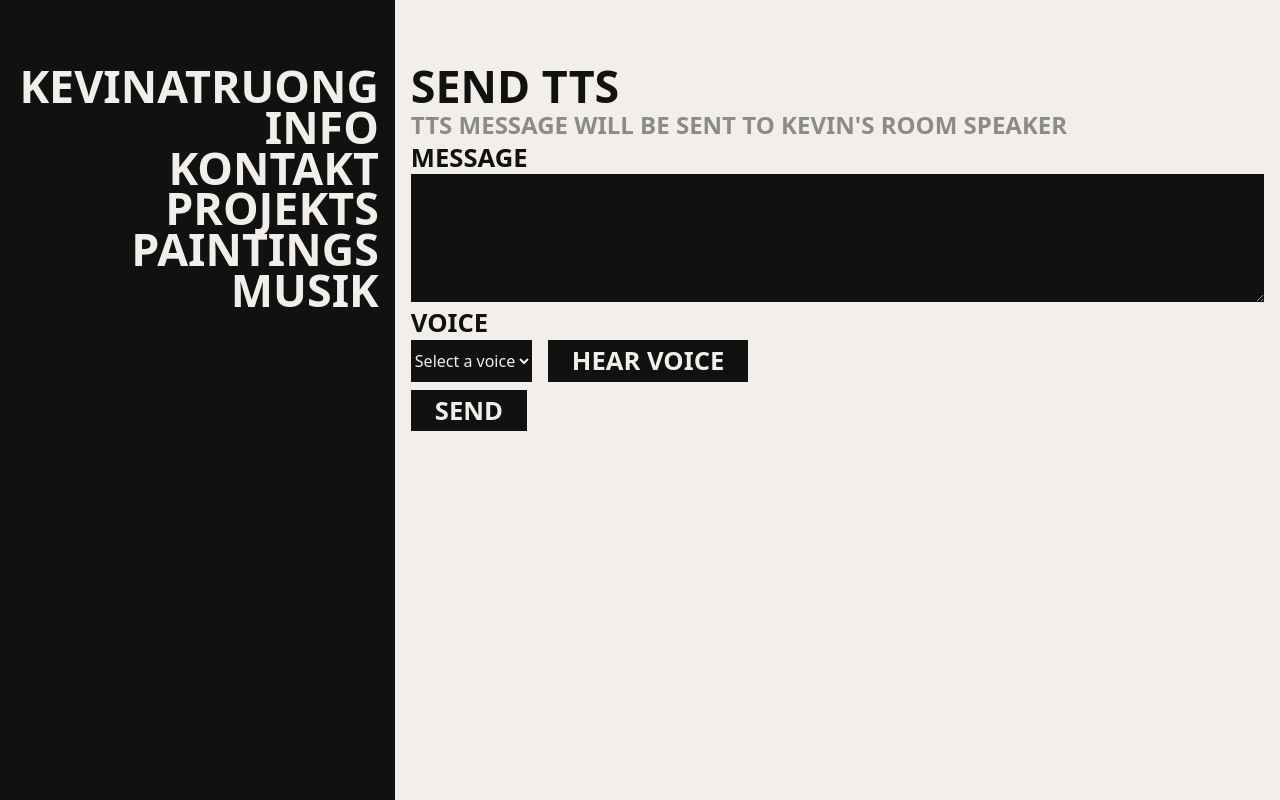
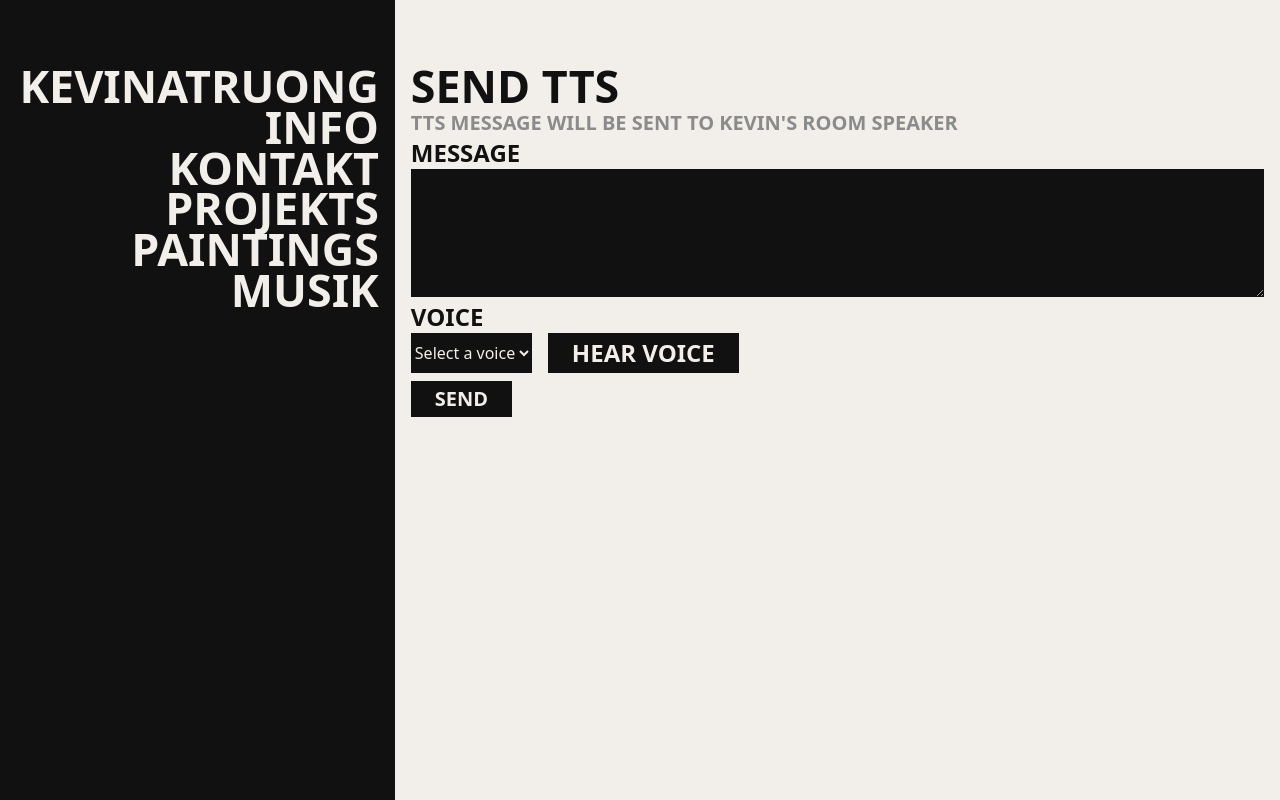
Before and after one commit to truongakevin/truongak-astro-portfolio, an Astro site: page /tts in a window 1280 px wide. Built offline with nearby package versions, Linux system fonts and the light colour scheme; Astro itself is replaced by a stand-in of ours; no server answers.

Commit message:
size changes

```diff
--- a/src/pages/projects.astro
+++ b/src/pages/projects.astro
@@ -6,8 +6,8 @@ import Layout from '../layouts/Layout.astro';
 	<main>
         <h1><a class="tracking-tight font-helvetica font-semibold" href="https://github.com/truongakevin">GitHub</a></h1>
         <h1><a class="tracking-tighter text-[#1DB954] font-circular" href="/pic-to-playlist">Pic to Playlist</a></h1>
-        <h1><a class="tracking-tight text-[#D39DD3] font-rowdies font-semibold" href="/aesthetic-matcher">aesthetic matcher</a></h1>
+        <h1><a class="tracking-tight text-[#D39DD3] font-rowdies font-normal" href="/aesthetic-matcher">aesthetic matcher</a></h1>
         <h1><a class="" href="/tts">TTS</a></h1>
-        <h1><a class="tracking-tighter font-worksans font-semibold" href="/job-assist">Job Assistant</a></h1>
+        <h1><a class="tracking-tighter font-worksans font-bold" href="/job-assist">Job Assistant</a></h1>
 	</main>
 </Layout>
--- a/src/pages/tts/index.astro
+++ b/src/pages/tts/index.astro
@@ -6,29 +6,29 @@ import Layout from '../../layouts/Layout.astro';
 	<div class="flex flex-col gap-2">
 		<div class="flex flex-col gap-1">
 			<h1 id="title">SEND TTS</h1>
-			<h4 class="text-accent">TTS MESSAGE WILL BE SENT TO KEVIN'S ROOM SPEAKER</h4>
+			<h5 class="text-accent">TTS MESSAGE WILL BE SENT TO KEVIN'S ROOM SPEAKER</h5>
 		</div>
 		<form id="ttsForm" autocomplete="off" class="flex flex-col gap-2">
 			<div class="flex flex-col gap-1">
-				<label for="message"><h3>MESSAGE</h3></label>
+				<label for="message"><h4>MESSAGE</h4></label>
 				<textarea id="message" name="message" maxlength="64" required class="h-32 p-2 bg-dark text-light focus:outline-none"></textarea>
 			</div>
 
 			<div class="flex flex-col gap-1">
-				<label class="block" for="voice_id"><h3>VOICE</h3></label>
+				<label class="block" for="voice_id"><h4>VOICE</h4></label>
 				<div class="flex flex-row gap-4">
 					<select class="w-min py-2 bg-dark text-light focus:outline-none" id="voice_id" name="voice_id" required>
 						<option class="" selected>Select a voice</option>
 					</select>
 					<button type="button" id="playPreviewButton" class="lg:py-2 px-6 bg-dark text-light">
-						<h3>HEAR VOICE</h3>
+						<h4>HEAR VOICE</h4>
 					</button>
 				</div>
 			</div>
 
 			<div class="">
 				<button type="submit" id="submitButton" class="py-2 px-6 bg-dark text-light">
-					<h3>SEND</h3>
+					<h5>SEND</h5>
 				</button>
 			</div>
 		</form>
```
